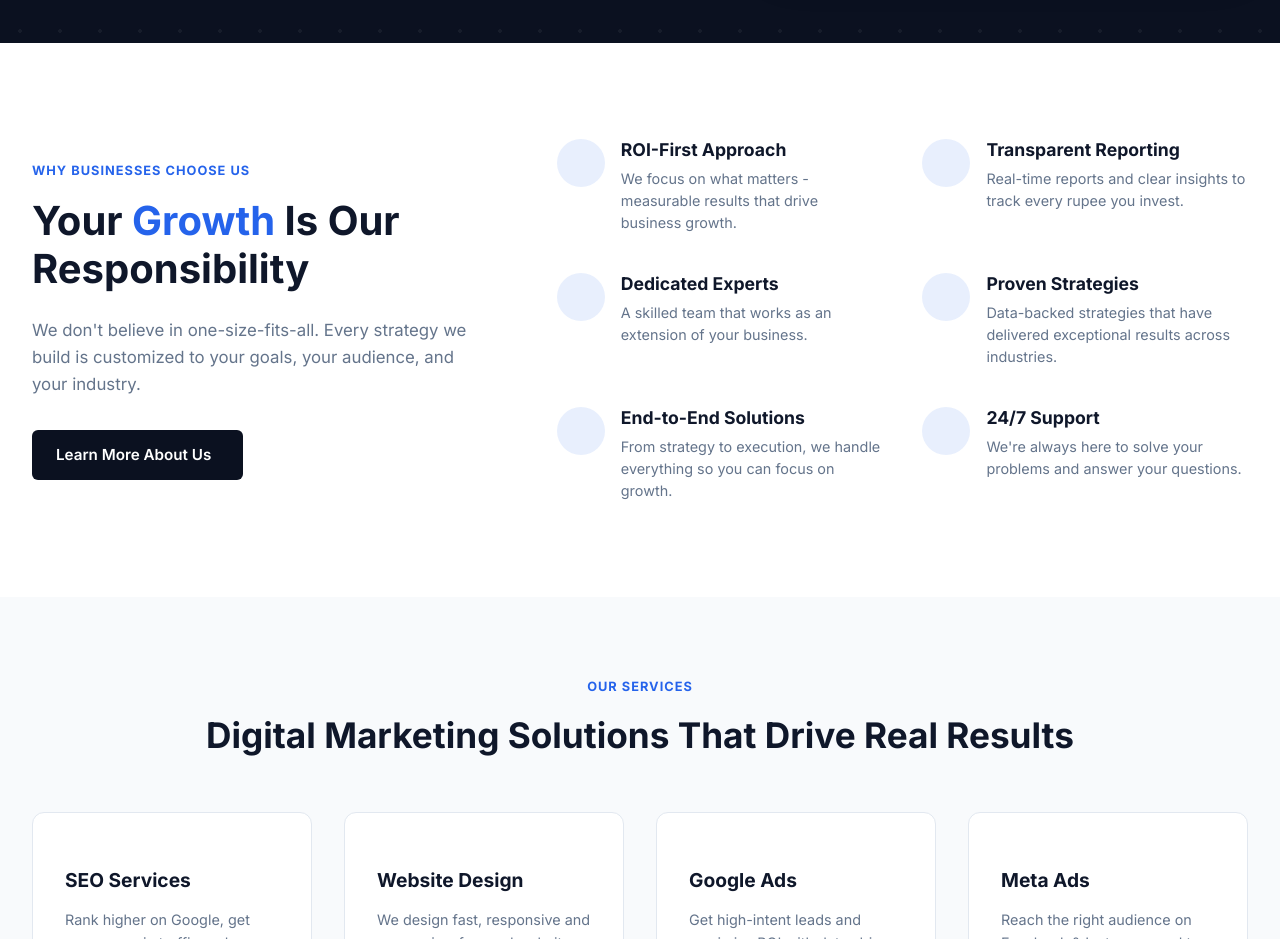
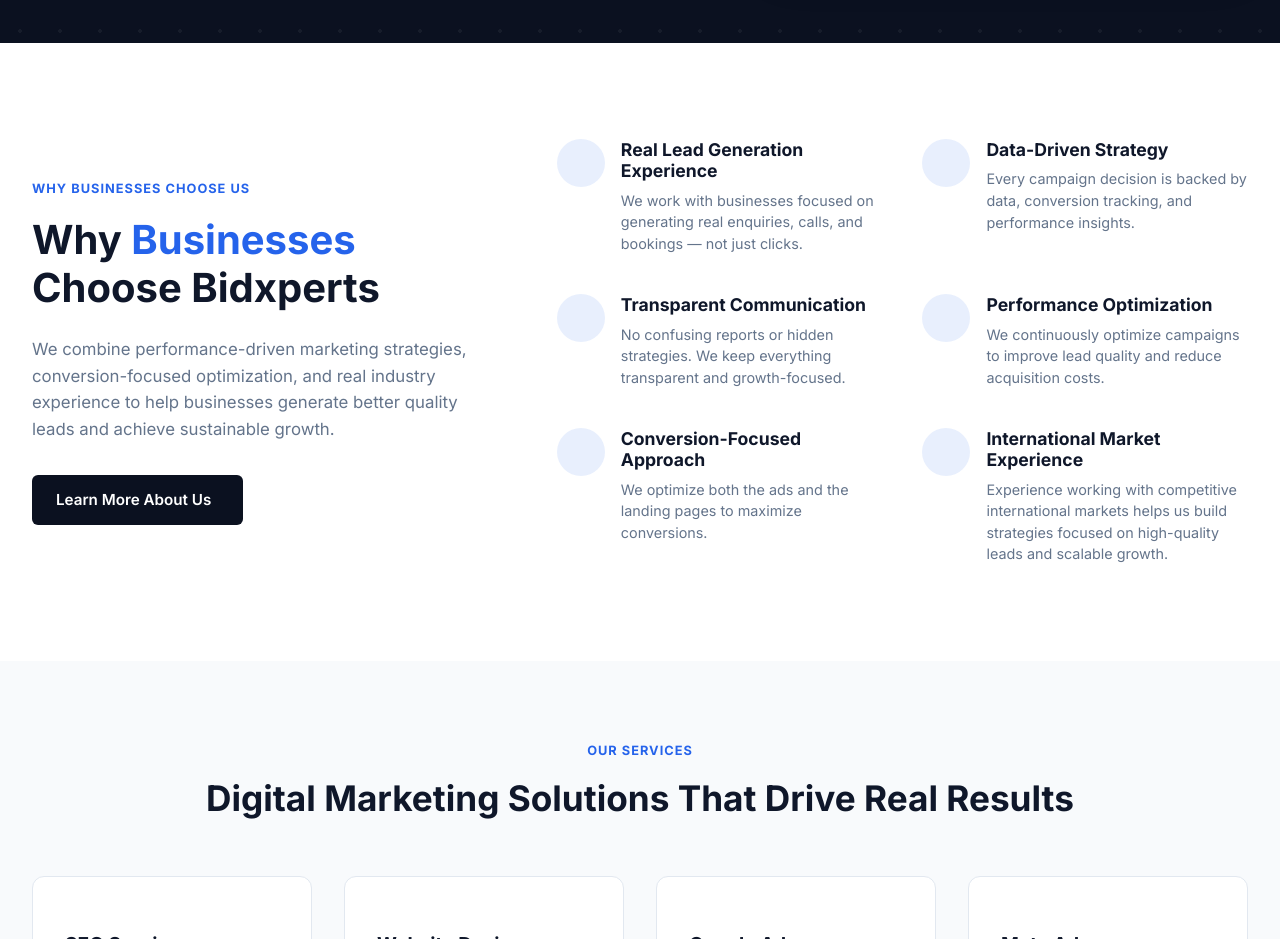
Before and after one commit to ideepakgoswami/Bidxperts, a Next.js app: page / in a window 1280 px wide. Shown: the part 1000-1939 px from the top of the page. Built offline with nearby package versions, Linux system fonts and the light colour scheme; some icons are missing.

Commit message:
WHY BUSINESSES CHOOSE US Content Change

```diff
--- a/src/app/page.tsx
+++ b/src/app/page.tsx
@@ -143,51 +143,51 @@
           <div className="container grid-2">
             <div className="why-left">
               <div className="section-tag">WHY BUSINESSES CHOOSE US</div>
-              <h2>Your <span className="text-primary">Growth</span> Is Our Responsibility</h2>
-              <p>We don&apos;t believe in one-size-fits-all. Every strategy we build is customized to your goals, your audience, and your industry.</p>
+              <h2>Why <span className="text-primary">Businesses</span> Choose Bidxperts</h2>
+              <p>We combine performance-driven marketing strategies, conversion-focused optimization, and real industry experience to help businesses generate better quality leads and achieve sustainable growth.</p>
               <a href="#about" className="btn btn-dark">Learn More About Us <i className="ph-bold ph-arrow-right"></i></a>
             </div>
             <div className="why-right features-grid">
               <div className="feature-item">
                 <div className="feature-icon"><i className="ph-bold ph-target"></i></div>
                 <div className="feature-text">
-                  <h4>ROI-First Approach</h4>
-                  <p>We focus on what matters - measurable results that drive business growth.</p>
+                  <h4>Real Lead Generation Experience</h4>
+                  <p>We work with businesses focused on generating real enquiries, calls, and bookings — not just clicks.</p>
                 </div>
               </div>
               <div className="feature-item">
                 <div className="feature-icon"><i className="ph-fill ph-file-text"></i></div>
                 <div className="feature-text">
-                  <h4>Transparent Reporting</h4>
-                  <p>Real-time reports and clear insights to track every rupee you invest.</p>
+                  <h4>Data-Driven Strategy</h4>
+                  <p>Every campaign decision is backed by data, conversion tracking, and performance insights.</p>
                 </div>
               </div>
               <div className="feature-item">
                 <div className="feature-icon"><i className="ph-fill ph-user-circle"></i></div>
                 <div className="feature-text">
-                  <h4>Dedicated Experts</h4>
-                  <p>A skilled team that works as an extension of your business.</p>
+                  <h4>Transparent Communication</h4>
+                  <p>No confusing reports or hidden strategies. We keep everything transparent and growth-focused.</p>
                 </div>
               </div>
               <div className="feature-item">
                 <div className="feature-icon"><i className="ph-fill ph-star"></i></div>
                 <div className="feature-text">
-                  <h4>Proven Strategies</h4>
-                  <p>Data-backed strategies that have delivered exceptional results across industries.</p>
+                  <h4>Performance Optimization</h4>
+                  <p>We continuously optimize campaigns to improve lead quality and reduce acquisition costs.</p>
                 </div>
               </div>
               <div className="feature-item">
                 <div className="feature-icon"><i className="ph-bold ph-puzzle-piece"></i></div>
                 <div className="feature-text">
-                  <h4>End-to-End Solutions</h4>
-                  <p>From strategy to execution, we handle everything so you can focus on growth.</p>
+                  <h4>Conversion-Focused Approach</h4>
+                  <p>We optimize both the ads and the landing pages to maximize conversions.</p>
                 </div>
               </div>
               <div className="feature-item">
                 <div className="feature-icon"><i className="ph-bold ph-headset"></i></div>
                 <div className="feature-text">
-                  <h4>24/7 Support</h4>
-                  <p>We&apos;re always here to solve your problems and answer your questions.</p>
+                  <h4>International Market Experience</h4>
+                  <p>Experience working with competitive international markets helps us build strategies focused on high-quality leads and scalable growth.</p>
                 </div>
               </div>
             </div>
```
